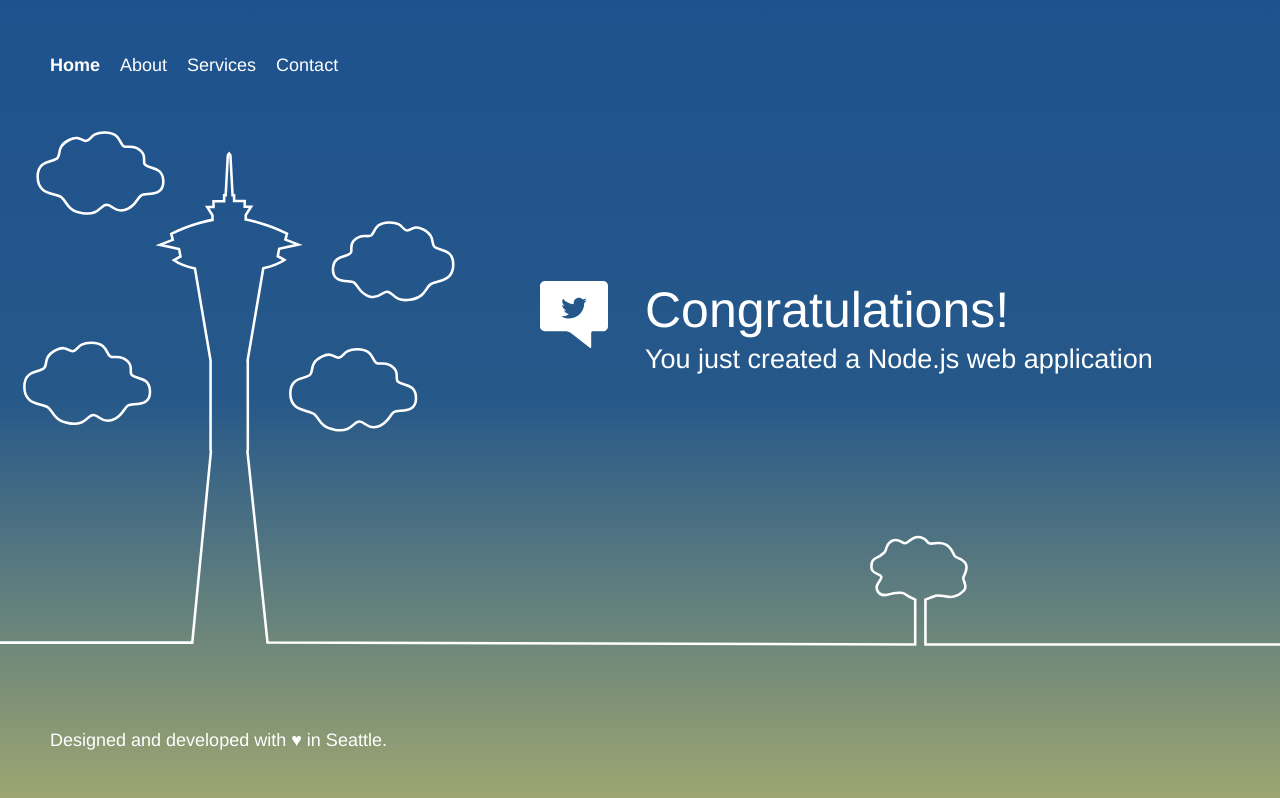
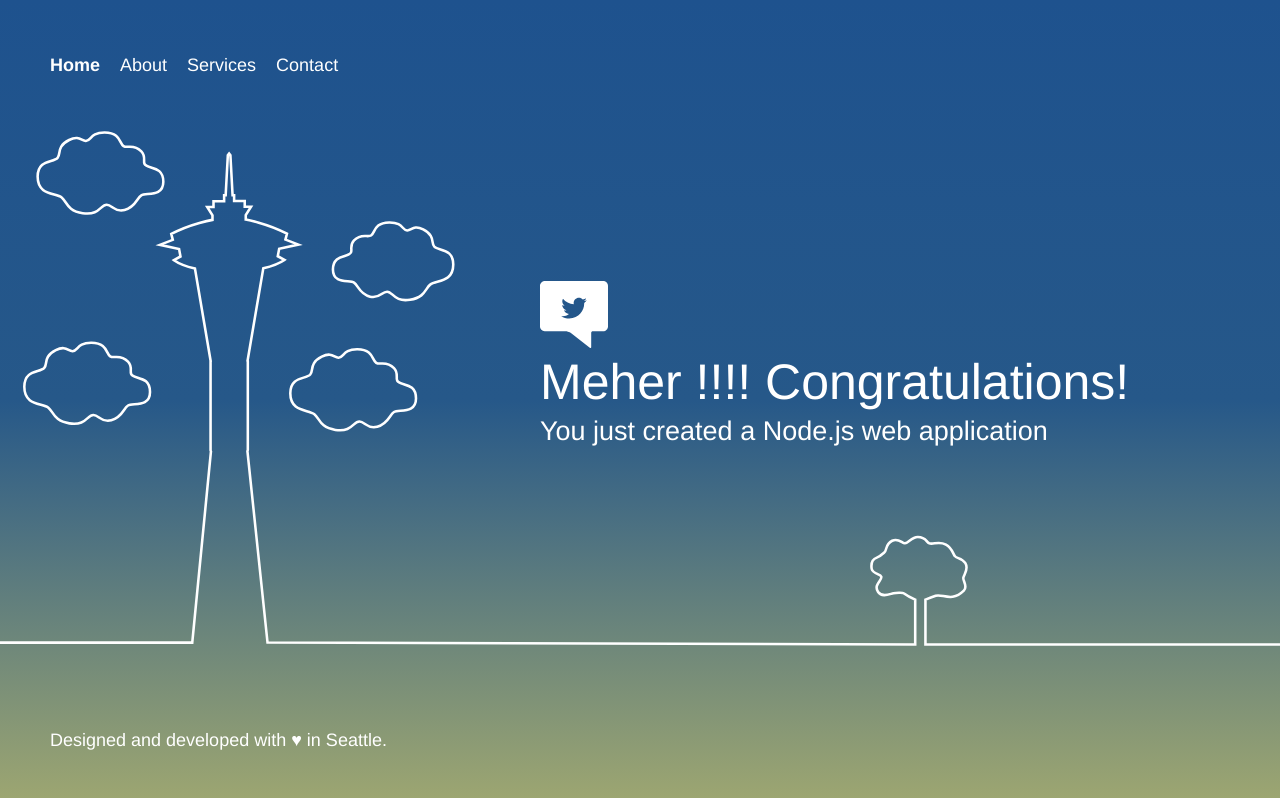
Before and after one commit to MasooduddinMohammed/Node-JS, a website: page public/index.html in a window 1280 px wide. Drawn offline with Linux system fonts and the light colour scheme.

Commit message:
Update index.html
Added Meher

```diff
--- a/public/index.html
+++ b/public/index.html
@@ -58,7 +58,7 @@
         <div class="message">
             <a class="twitter-link" href="https://twitter.com/home/?status=I%20created%20a%20project%20with%20AWS%20CodeStar!%20%23AWS%20%23AWSCodeStar%20https%3A%2F%2Faws.amazon.com%2Fcodestar"><img src="assets/img/tweet.svg" /></a>
             <div class="text">
-                <h1>Congratulations!</h1>
+                <h1>Meher !!!! Congratulations!</h1>
                 <h2>You just created a Node.js web application</h2>
             </div>
         </div>
```
